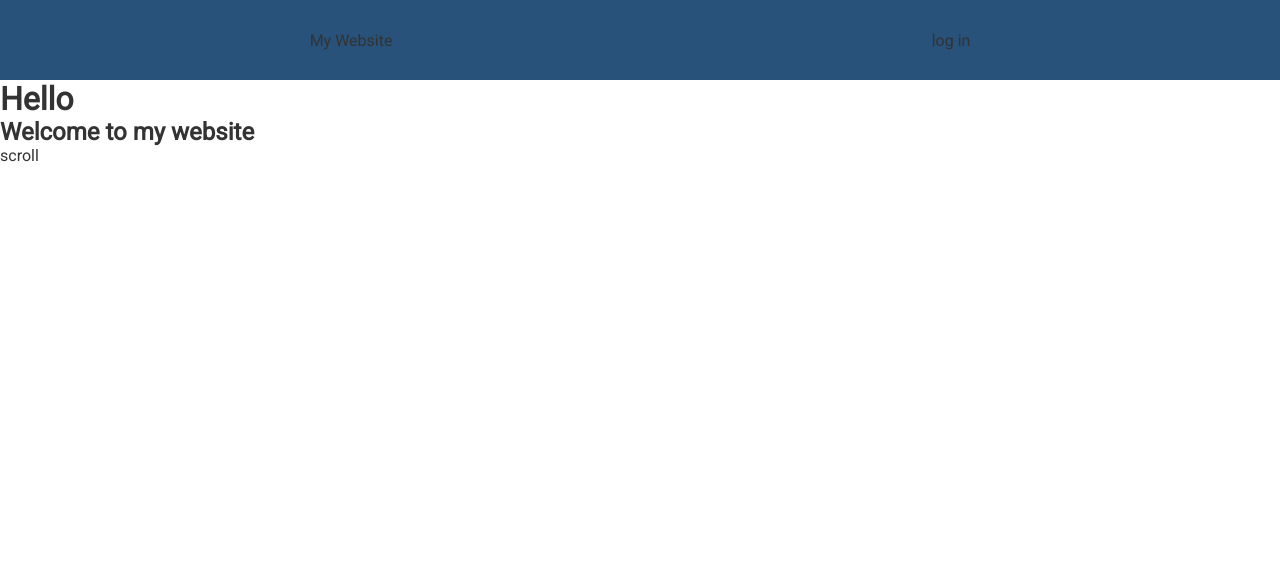
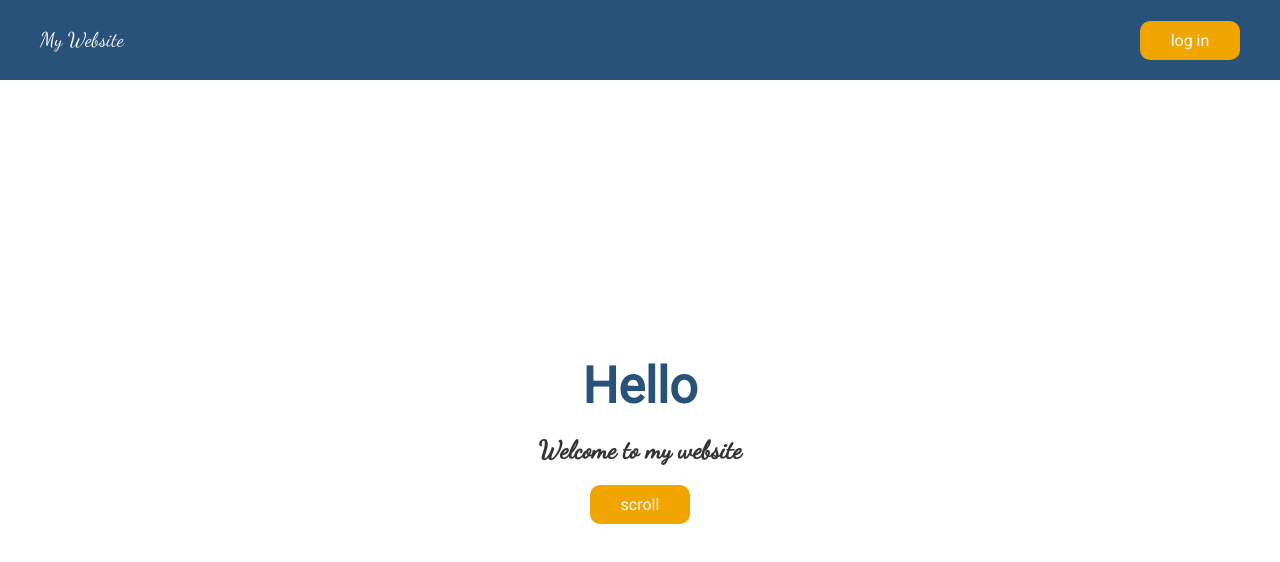
Before and after one commit to charlottefrance/nology-coursework1, a plain HTML site: page 02-WebFundamentals/sandbox/sass-bem/index.html in a window 1280 px wide. Drawn offline with Linux system fonts and the light colour scheme.

Commit message:
Add files via upload

```diff
--- a/02-WebFundamentals/sandbox/sass-bem/main.scss
+++ b/02-WebFundamentals/sandbox/sass-bem/main.scss
@@ -26,6 +26,48 @@ nav {
     background-color: $color-primary;
     padding: 0 40px;
     display: flex;
-    justify-content: space-around;
+    justify-content: space-between;
     align-items: center;
 }
+
+.logo {
+  font-family: $font-display;
+  font-size: 20px;
+  color: $color-white;
+}
+
+.button {
+  display: block;
+  width: 100px;
+  background-color: $color-secondary;
+  text-align: center;
+  padding: 10px 20px;
+  border-radius: 10px;
+  color: $color-white;
+}
+
+header {
+  height: 90vh;
+  display: flex;
+  justify-content: center;
+  align-items: center;
+
+  div {
+    text-align: center;
+
+    h1 {
+      color: $color-primary;
+      font-size: 50px;
+    }
+
+    h2 {
+      font-family: $font-display;
+      font-size: 25px;
+      margin: 20px 0;
+    }
+
+    a {
+      margin: 0 auto;
+    }
+  }
+}
```
Also changed, not shown: 02-WebFundamentals/sandbox/sass-bem/main.css.
